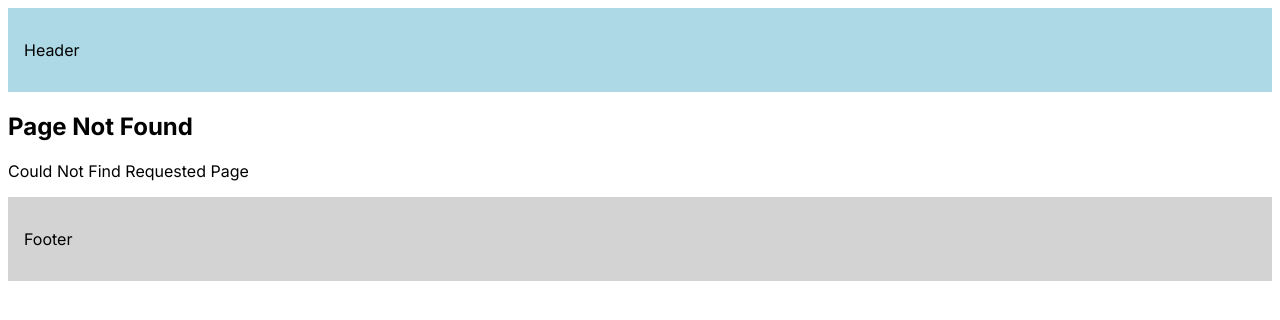
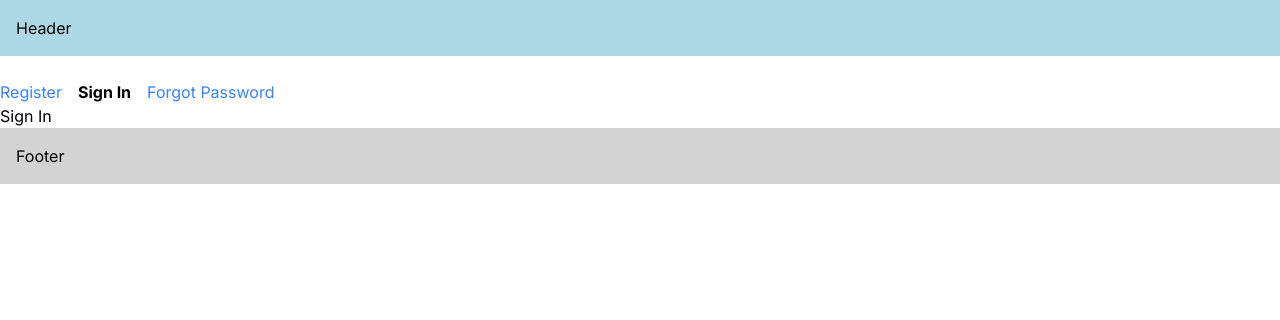
Before and after one commit to ShaikManisha/nextjs-project, a Next.js app: page /signin in a window 1280 px wide. Before the commit this address had no page. Shown: the top 320 px of the page. Built offline with nearby package versions, Linux system fonts and the light colour scheme.

Commit message:
Learned Templates

```diff
--- /dev/null
+++ b/src/app/(auth)/signin/page.tsx
@@ -0,0 +1,7 @@
+import React from "react";
+
+const SignIn = () => {
+  return <div>Sign In</div>;
+};
+
+export default SignIn;
--- a/src/app/(auth)/layout.tsx
+++ b/src/app/(auth)/template.tsx
@@ -1,20 +1,24 @@
 "use client";
 import Link from "next/link";
-import React from "react";
+import React, { useState } from "react";
 import { usePathname } from "next/navigation";
 import "./style.css";
 
 const navLinks = [
   { name: "Register", href: "/register" },
-  { name: "Login", href: "/login" },
+  { name: "Sign In", href: "/signin" },
   { name: "Forgot Password", href: "/forgot-password" },
 ];
 
 const AuthLayout = ({ children }: { children: React.ReactNode }) => {
   const pathname = usePathname();
+  const [input, setInput] = useState("");
 
   return (
     <div>
+      <div>
+        <input value={input} onChange={(e) => setInput(e.target.value)} />
+      </div>
       {navLinks.map((link) => {
         const isActive = pathname.startsWith(link.href);
         return (
```
Also changed, not shown: src/app/(auth)/login/page.tsx (deleted, +0 -7 lines).
